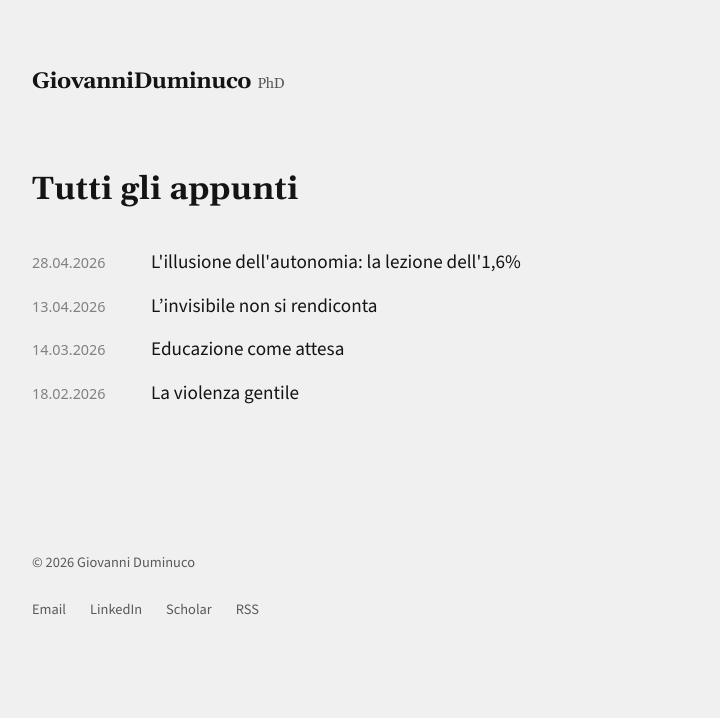
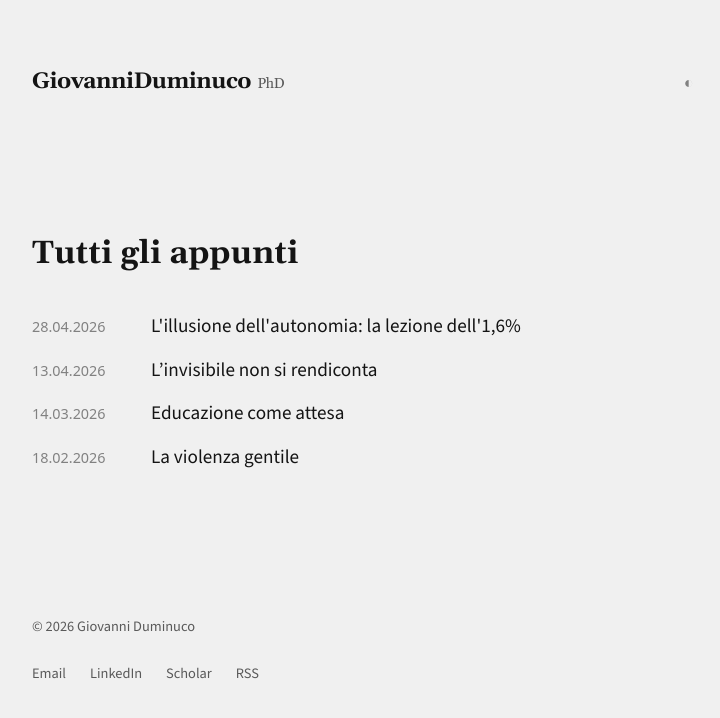
Before and after one commit to dumgio/dumgio.github.io, a Jekyll site: the page built from appunti.md, in a window 1280 px wide. Shown: the top 718 px of the page, without its empty margins (128-848 px from the left). Built offline with Jekyll 4.4.1, drawn with Linux system fonts in a browser that asks for light colours.

Commit message:
Update default.html

```diff
--- a/_layouts/default.html
+++ b/_layouts/default.html
@@ -15,13 +15,41 @@
 </head>
 <body>
 
-    <header>
+    <header style="display: flex; align-items: baseline; justify-content: space-between; max-width: var(--measure);">
         <h1>
-  <a href="{{ '/' | relative_url }}">
-    {{ site.author | replace: ' ', '' }} <span class="title-phd">PhD</span><span class="cursor">_</span>
-  </a>
-</h1>
+          <a href="{{ '/' | relative_url }}">
+            {{ site.author | replace: ' ', '' }} <span class="title-phd">PhD</span><span class="cursor">_</span>
+          </a>
+        </h1>
+        <button id="theme-toggle" title="Cambia atmosfera">◐</button>
     </header>
+
+    <script>
+      const toggle = document.getElementById('theme-toggle');
+      const body = document.body;
+
+      // Controlla se c'è una preferenza salvata
+      if (localStorage.getItem('theme') === 'dark') {
+        body.classList.add('dark-theme');
+      }
+
+      toggle.addEventListener('click', () => {
+        body.classList.toggle('dark-theme');
+        const isDark = body.classList.contains('dark-theme');
+        localStorage.setItem('theme', isDark ? 'dark' : 'light');
+      });
+    </script>
+
+    <style>
+      /* Classi per il toggle manuale */
+      body.dark-theme {
+        --bg-color: hsl(0deg, 0%, 8%);
+        --text-color: hsl(0deg, 0%, 80%);
+        --highlight-bg-color: hsl(0deg, 0%, 85%);
+        --highlight-text-color: hsl(0deg, 0%, 0%);
+        --copyright-color: hsl(0deg, 0%, 60%);
+      }
+    </style>
 
     <main>
         {{ content }}
```
